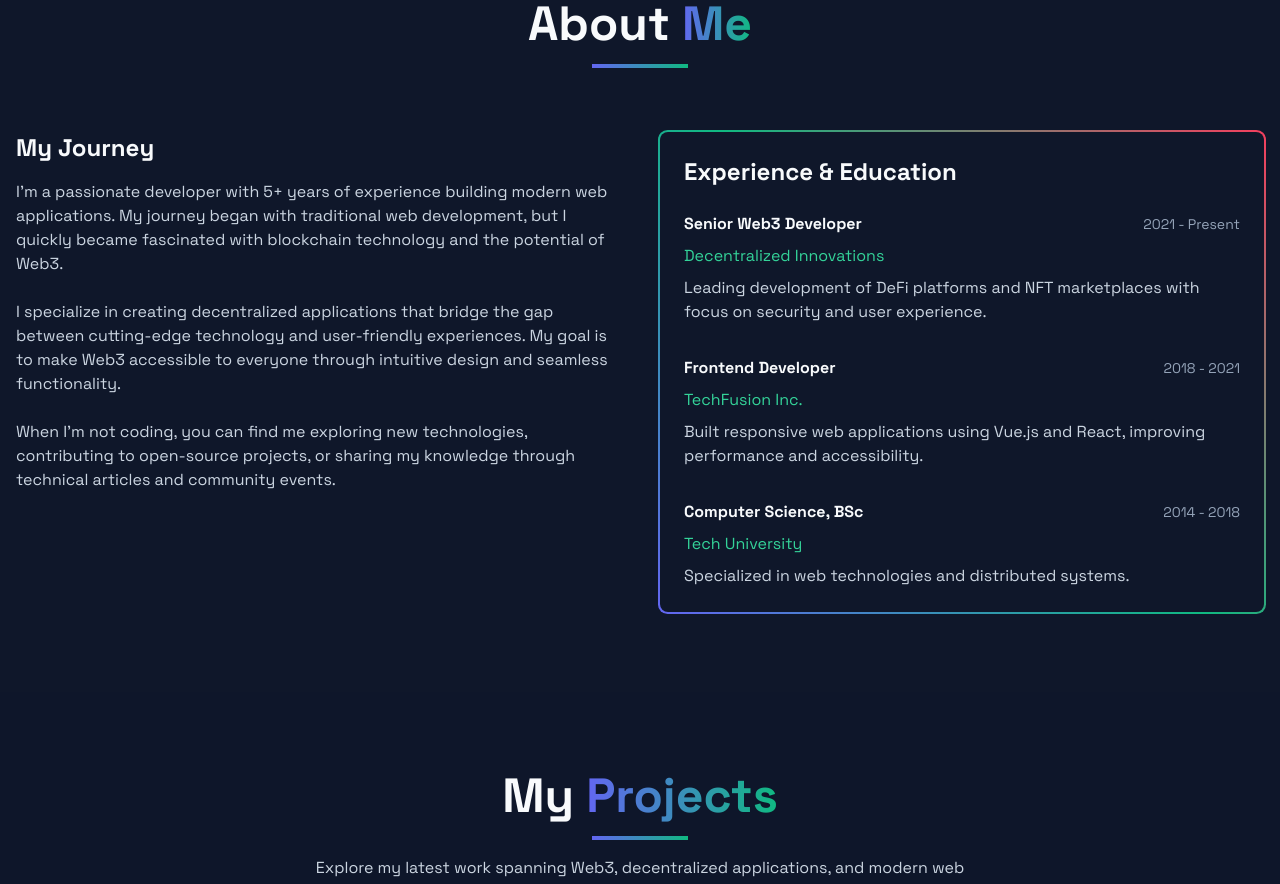
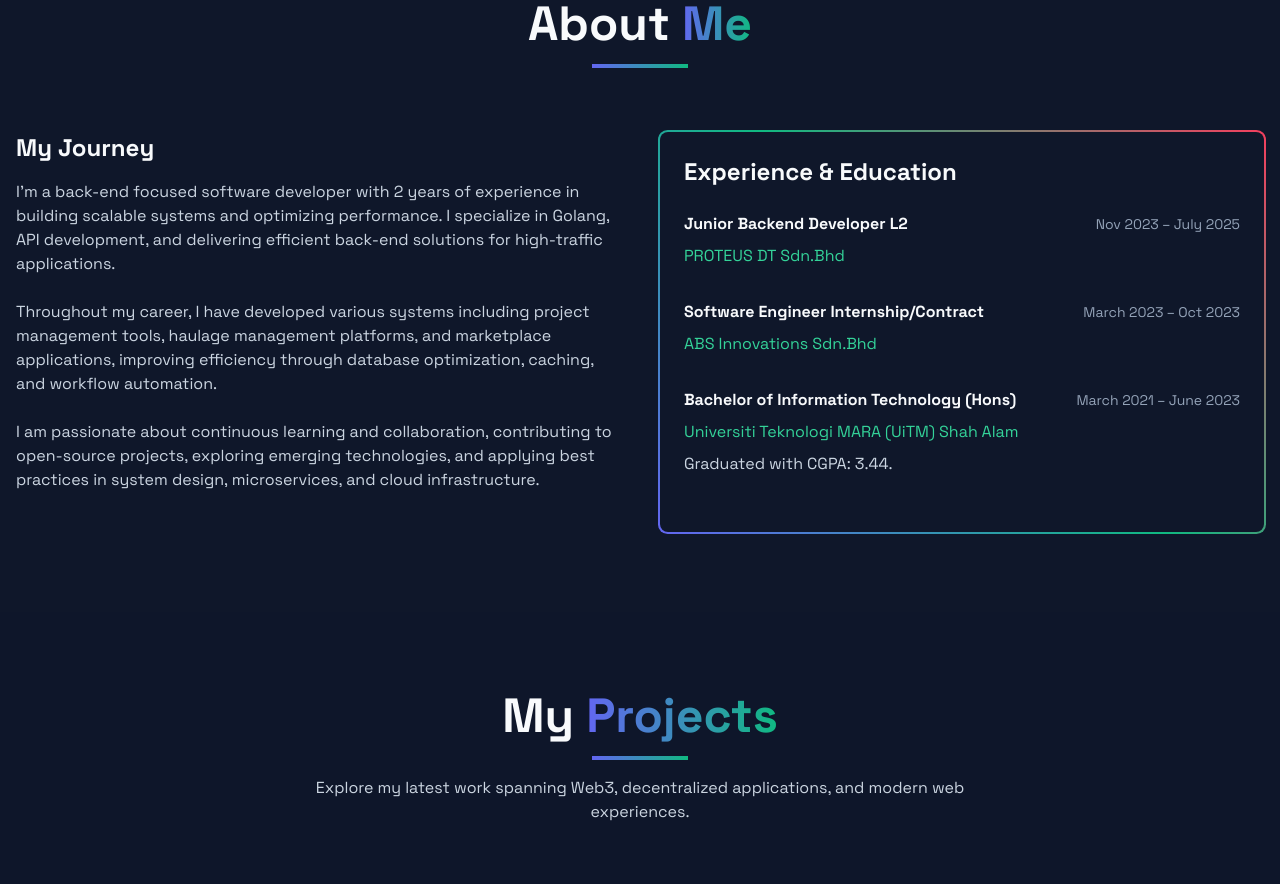
Before and after one commit to vezzil/Portfolio-Lukman, a Vue app: page / in a window 1280 px wide. Shown: the part 880-1764 px from the top of the page. Built offline with nearby package versions, Linux system fonts and the light colour scheme.

Commit message:
dynamic data about me

```diff
--- a/src/components/About.vue
+++ b/src/components/About.vue
@@ -1,4 +1,32 @@
 <script setup>
+const journeyParagraphs = [
+  "I'm a back-end focused software developer with 2 years of experience in building scalable systems and optimizing performance. I specialize in Golang, API development, and delivering efficient back-end solutions for high-traffic applications.",
+  "Throughout my career, I have developed various systems including project management tools, haulage management platforms, and marketplace applications, improving efficiency through database optimization, caching, and workflow automation.",
+  "I am passionate about continuous learning and collaboration, contributing to open-source projects, exploring emerging technologies, and applying best practices in system design, microservices, and cloud infrastructure."
+];
+
+// AboutSectionData.js or inside <script setup>
+const experienceEducation = [
+  {
+    title: "Junior Backend Developer L2",
+    company: "PROTEUS DT Sdn.Bhd",
+    period: "Nov 2023 – July 2025",
+  },
+  {
+    title: "Software Engineer Internship/Contract",
+    company: "ABS Innovations Sdn.Bhd",
+    period: "March 2023 – Oct 2023",
+  },
+  {
+    title: "Bachelor of Information Technology (Hons)",
+    company: "Universiti Teknologi MARA (UiTM) Shah Alam",
+    period: "March 2021 – June 2023",
+    description: [
+      "Graduated with CGPA: 3.44."
+    ]
+  }
+];
+
 </script>
 
 <template>
@@ -9,49 +37,28 @@
                 <div class="w-24 h-1 bg-gradient-to-r from-indigo-500 to-emerald-500 mx-auto"></div>
             </div>
 
-            <div class="flex flex-col md:flex-row gap-10">
-                <div class="md:w-1/2">
-                    <h3 class="text-2xl font-bold mb-4">My Journey</h3>
-                    <p class="text-slate-300 mb-6">
-                        I'm a passionate developer with 5+ years of experience building modern web applications. My journey began with traditional web development, but I quickly became fascinated with blockchain technology and the potential of Web3.
-                    </p>
-                    <p class="text-slate-300 mb-6">
-                        I specialize in creating decentralized applications that bridge the gap between cutting-edge technology and user-friendly experiences. My goal is to make Web3 accessible to everyone through intuitive design and seamless functionality.
-                    </p>
-                    <p class="text-slate-300">
-                        When I'm not coding, you can find me exploring new technologies, contributing to open-source projects, or sharing my knowledge through technical articles and community events.
-                    </p>
+                <div class="flex flex-col md:flex-row gap-10">
+                    <div class="md:w-1/2">
+                        <h3 class="text-2xl font-bold mb-4">My Journey</h3>
+                        <div v-for="(paragraph, index) in journeyParagraphs" :key="index" class="text-slate-300 mb-6">
+                            {{ paragraph }}
+                        </div>
                 </div>
 
                 <div class="md:w-1/2">
                     <div class="gradient-border p-6">
                         <h3 class="text-2xl font-bold mb-6">Experience & Education</h3>
 
-                        <div class="mb-8">
+                        <div v-for="(item, index) in experienceEducation" :key="index" class="mb-8">
                             <div class="flex justify-between items-center mb-2">
-                                <h4 class="font-bold">Senior Web3 Developer</h4>
-                                <span class="text-sm text-slate-400">2021 - Present</span>
+                                <h4 class="font-bold">{{ item.title }}</h4>
+                                <span class="text-sm text-slate-400">{{ item.period }}</span>
                             </div>
-                            <p class="text-emerald-400 mb-2">Decentralized Innovations</p>
-                            <p class="text-slate-300">Leading development of DeFi platforms and NFT marketplaces with focus on security and user experience.</p>
-                        </div>
 
-                        <div class="mb-8">
-                            <div class="flex justify-between items-center mb-2">
-                                <h4 class="font-bold">Frontend Developer</h4>
-                                <span class="text-sm text-slate-400">2018 - 2021</span>
+                            <p class="text-emerald-400 mb-2">{{ item.company }}</p>
+                            <div v-for="(desc, idx) in item.description" :key="idx" class="text-slate-300 mb-1">
+                            {{ desc }}
                             </div>
-                            <p class="text-emerald-400 mb-2">TechFusion Inc.</p>
-                            <p class="text-slate-300">Built responsive web applications using Vue.js and React, improving performance and accessibility.</p>
-                        </div>
-
-                        <div>
-                            <div class="flex justify-between items-center mb-2">
-                                <h4 class="font-bold">Computer Science, BSc</h4>
-                                <span class="text-sm text-slate-400">2014 - 2018</span>
-                            </div>
-                            <p class="text-emerald-400 mb-2">Tech University</p>
-                            <p class="text-slate-300">Specialized in web technologies and distributed systems.</p>
                         </div>
                     </div>
                 </div>
```
